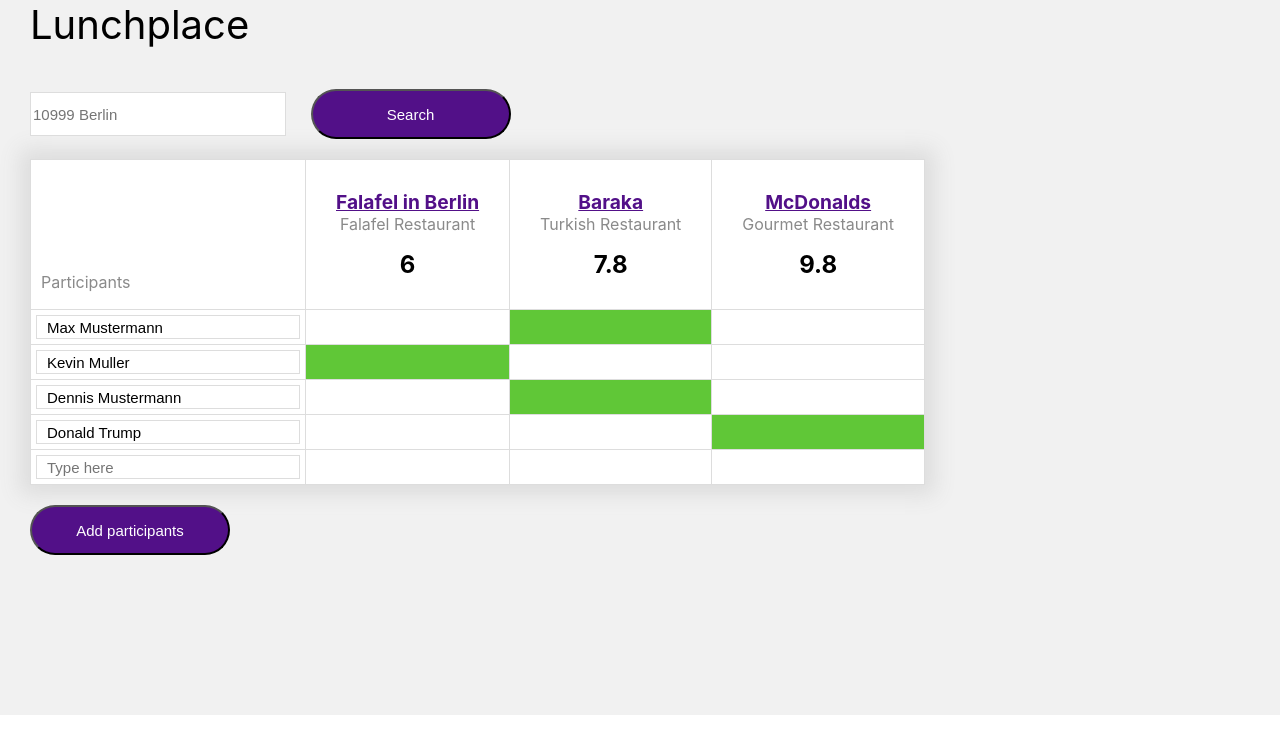
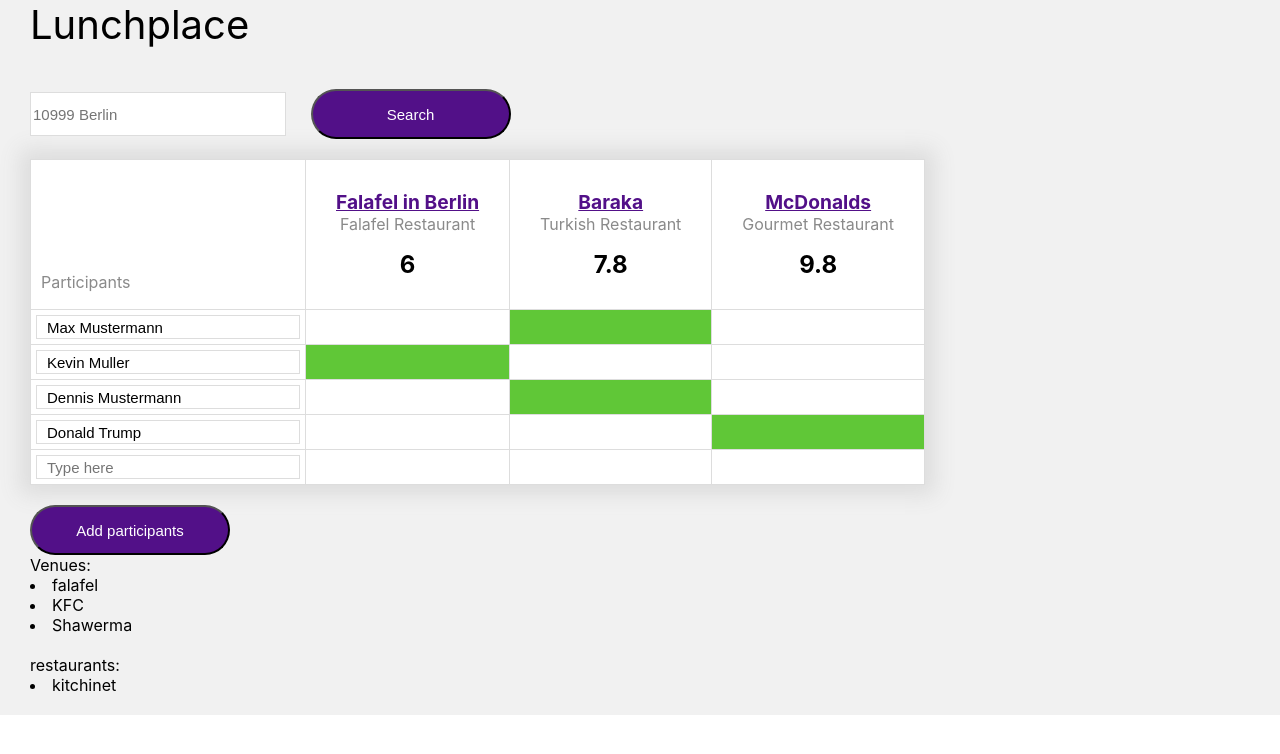
Before and after one commit to IshaqAlmonayer/workshop, a React (Create React App) app: page / in a window 1280 px wide. Shown: the top 754 px of the page. Built offline with nearby package versions, Linux system fonts and the light colour scheme.

Commit message:
added reducer and initialized store

```diff
--- a/package.json
+++ b/package.json
@@ -8,6 +8,7 @@
     "react-redux": "^7.1.3",
     "react-scripts": "3.2.0",
     "redux": "^4.0.4",
+    "redux-saga": "^1.1.3",
     "redux-thunk": "^2.3.0"
   },
   "scripts": {
--- a/src/containers/App.js
+++ b/src/containers/App.js
@@ -1,13 +1,32 @@
 import React from 'react';
 import './App.css';
-import Form from './Form'
+import Form from './Form';
+import { connect } from 'react-redux';
 
-function App() {
+function App(props) {
+  console.log(props);
   return (
     <div className="container">
       <Form></Form>
+      <list > Venues:
+      {props.venues.map((venue)=>
+        <li>{venue.name}</li>
+      )}
+      </list>
+<br/>
+      <list > restaurants:
+      {props.restaurants.map((restaurant)=>
+        <li>{restaurant.name}</li>
+      )}
+      </list>
+
     </div>
   );
 }
 
-export default App;
+const mapStateToProps=(state)=>({
+  venues: state.venues,
+  restaurants: state.resturaunt
+})
+
+export default connect(mapStateToProps)(App);
--- a/src/store/index.js
+++ b/src/store/index.js
@@ -2,6 +2,9 @@ import appReducer from "./reducers";
 import {applyMiddleware , compose, createStore} from "redux";
 import thunk from "redux-thunk";
 
-export const storeFactory = (initialState={}) => {
+export const storeFactory = (initialState= {
+    venues: [{name:"falafel",id:1},{name:"KFC",id:2},{name:"Shawerma",id:3}],
+    resturaunt:[{name: "kitchinet",id:1}]
+}) => {
     return compose(applyMiddleware(thunk)(createStore)(appReducer,initialState));
 }
--- a/src/store/reducers.js
+++ b/src/store/reducers.js
@@ -1,2 +1,12 @@
 
-export default () => ({});
+// export default () => ({});
+
+function rootReducer(state, action) {
+    if (action.type === "GET_VENUES") {
+        return [...state.venues, action.payload];
+    } else {
+        return state;
+    }
+}
+
+export default rootReducer;
```
Also changed, not shown: 1 other file (tests, documents, lock files or other folders).
